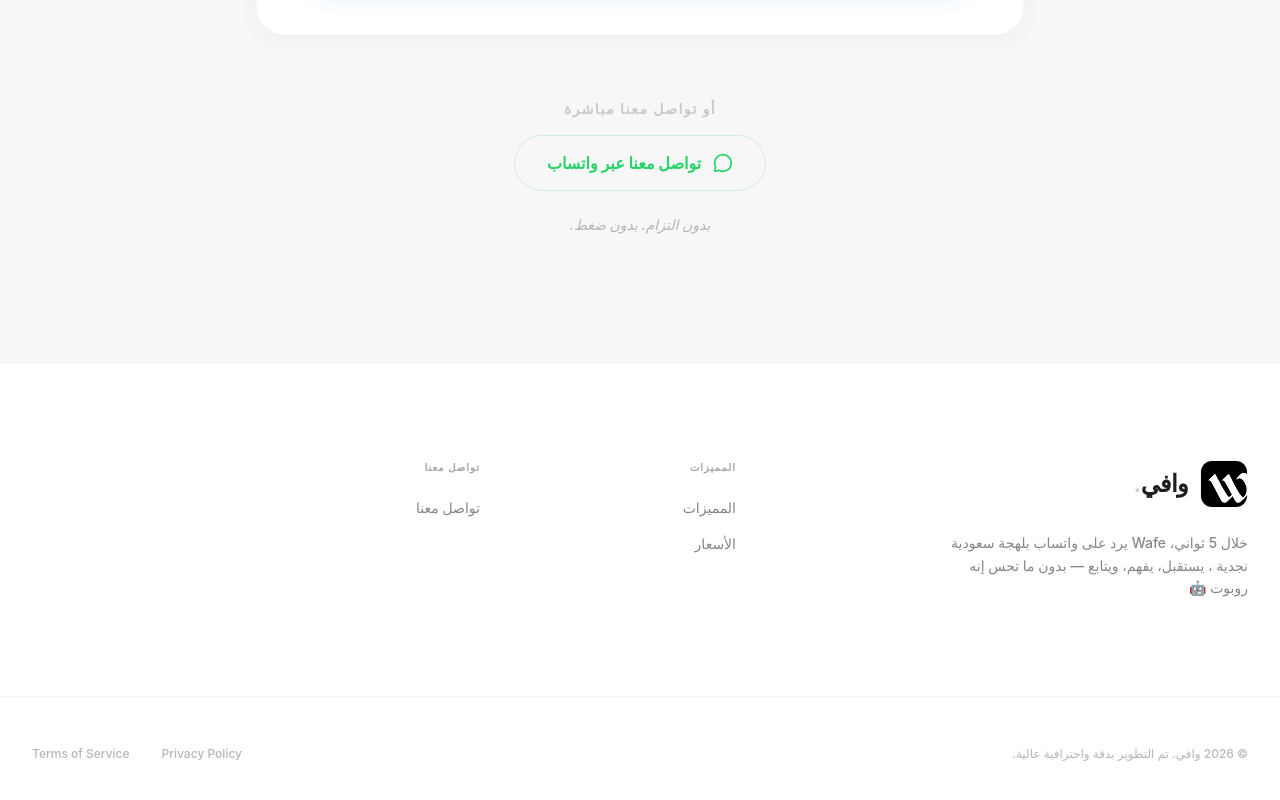
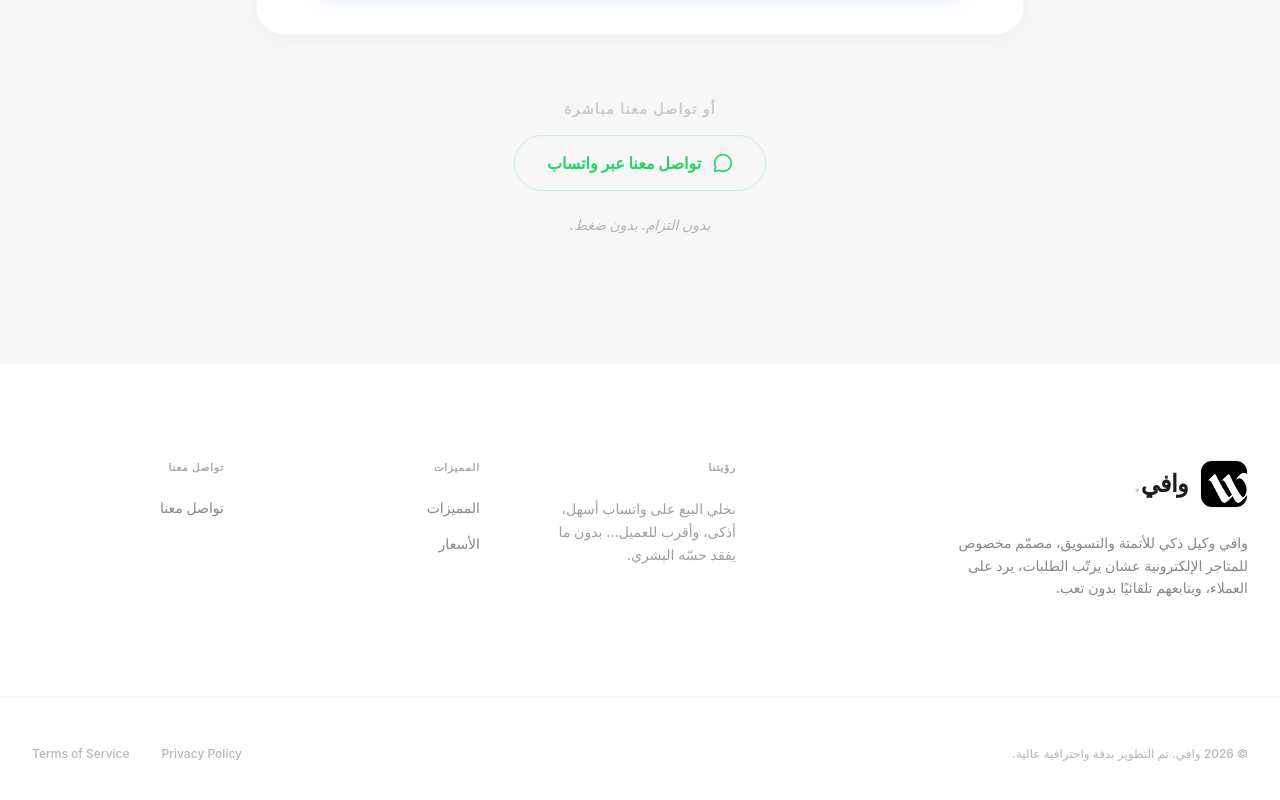
Before and after one commit to engessa85/useWafe, a Next.js app: page /ar in a window 1280 px wide. Shown: the part 7807-8607 px from the top of the page. Built offline with nearby package versions, Linux system fonts and the light colour scheme.

Commit message:
update footer with brand description and vision

```diff
--- a/components/layout/Footer.tsx
+++ b/components/layout/Footer.tsx
@@ -20,7 +20,14 @@ export async function Footer({ lang }: { lang: "en" | "ar" }) {
                         </span>
                     </Link>
                     <p className="mt-6 max-w-xs text-secondary font-medium leading-relaxed">
-                        {dict.Hero.subtitle}
+                        {dict.Footer.description}
+                    </p>
+                </div>
+
+                <div>
+                    <h3 className="mb-6 font-semibold text-foreground uppercase text-[10px] opacity-40 tracking-widest">{dict.Footer.visionTitle}</h3>
+                    <p className="text-secondary font-medium leading-relaxed opacity-80">
+                        {dict.Footer.vision}
                     </p>
                 </div>
 
--- a/public/locales/ar.json
+++ b/public/locales/ar.json
@@ -146,5 +146,10 @@
     "CTA": {
         "title": "حوّل واتساب إلى أقوى قناة مبيعات لديك.",
         "button": "ابدأ بأتمتة واتساب"
+    },
+    "Footer": {
+        "description": "وافي وكيل ذكي للأتمتة والتسويق، مصمّم مخصوص للمتاجر الإلكترونية عشان يرتّب الطلبات، يرد على العملاء، ويتابعهم تلقائيًا بدون تعب.",
+        "visionTitle": "رؤيتنا",
+        "vision": "نخلي البيع على واتساب أسهل، أذكى، وأقرب للعميل… بدون ما يفقد حسّه البشري."
     }
 }
--- a/public/locales/en.json
+++ b/public/locales/en.json
@@ -146,5 +146,10 @@
     "CTA": {
         "title": "Turn WhatsApp into your most powerful sales channel.",
         "button": "Start Automating WhatsApp"
+    },
+    "Footer": {
+        "description": "Wafe is an intelligent automation and marketing agent, purpose-built for e-commerce businesses to organize orders, respond to customers, and follow up automatically—without the effort.",
+        "visionTitle": "Our Vision",
+        "vision": "To make selling on WhatsApp simpler, smarter, and more human—without losing the personal touch."
     }
 }
```
